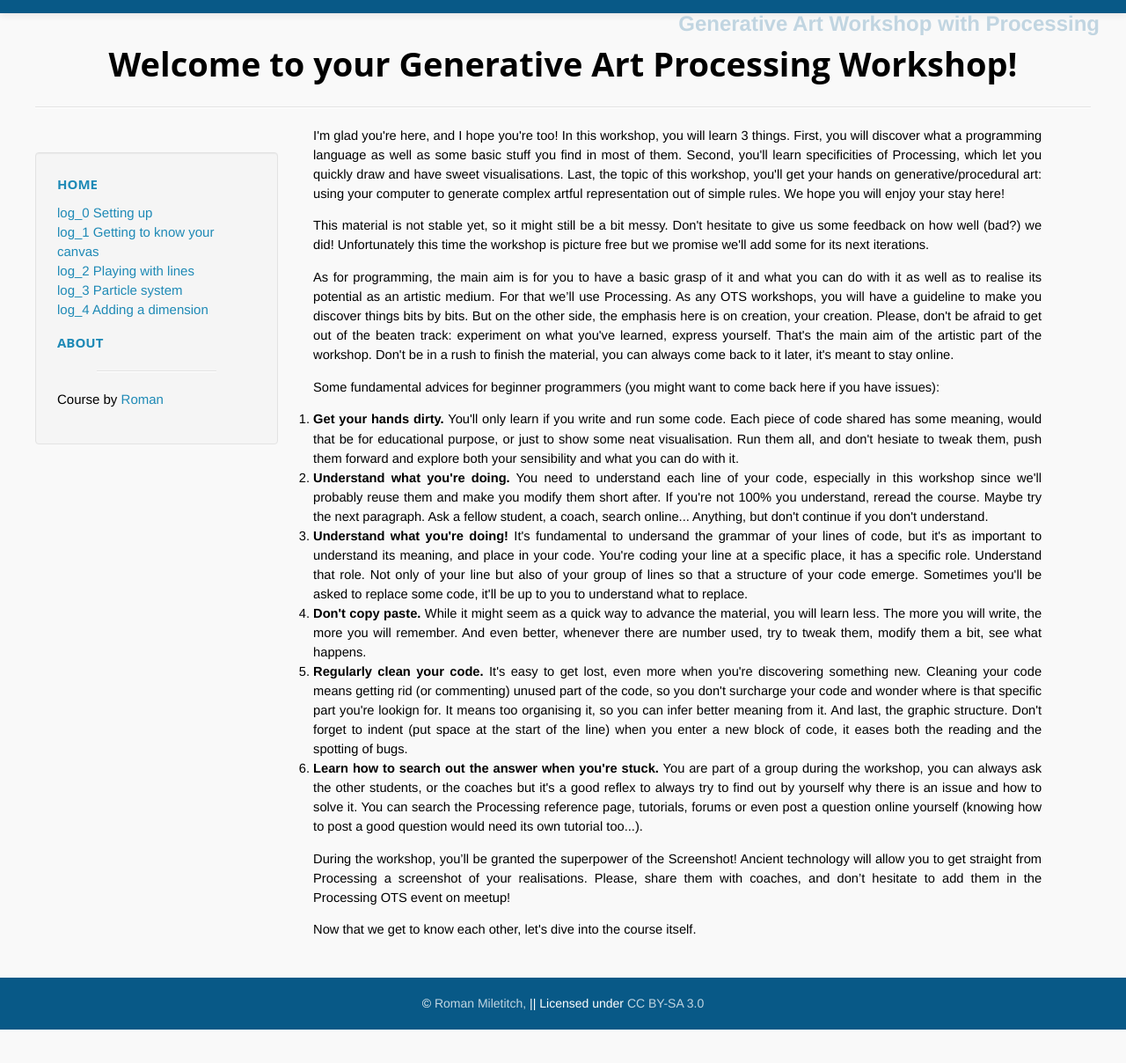
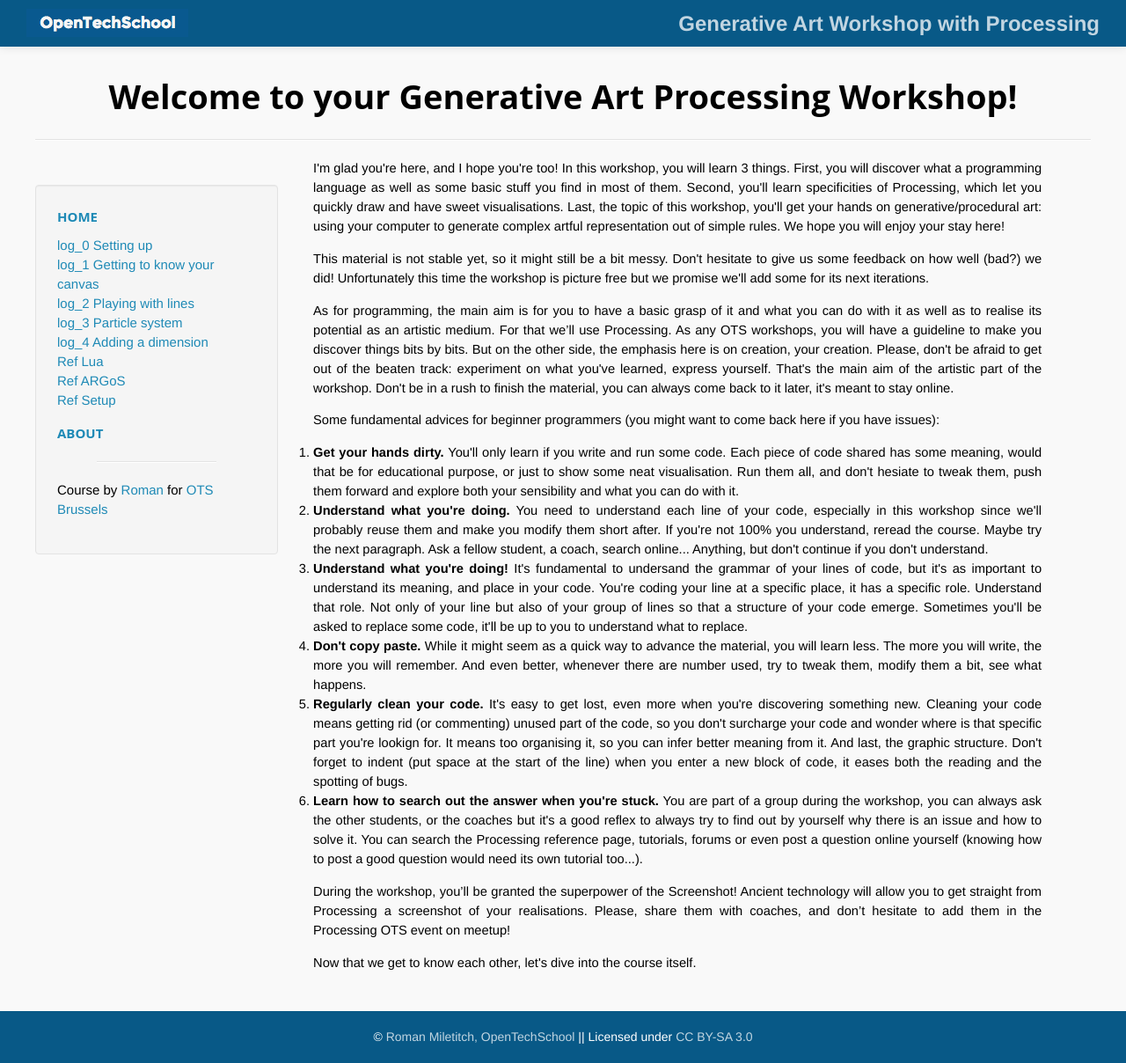
Before and after one commit to OpenTechSchool-Brussels/generative-art-with-processing, a Jekyll site: the page built from index.html, in a window 1280 px wide. Shown: the whole page at 88% size. Built offline with Jekyll 4.4.1, drawn with Linux system fonts in a browser that asks for light colours; Markdown is read by kramdown in place of the engine named in the settings; before the commit the page ends 1170 px from its top, so only the background shows below that.

Commit message:
Update default.html

```diff
--- a/_layouts/default.html
+++ b/_layouts/default.html
@@ -19,7 +19,7 @@
 
         <!-- Header -->
         <div class="header">
-        <!--    <a class="ots" href="http://www.opentechschool.org">OpenTechSchool</a> -->
+            <a class="ots" href="http://www.opentechschool.org">OpenTechSchool</a>
             <a href="{{ site.baseurl }}/" id="titleHeader"> {{ site.title }}</a>
         </div>
 
@@ -35,12 +35,15 @@
                 {% for i in (0..site.pages.size) %} {% for post in site.pages %} {% if post.num == i %}
                     <li><a href="{{ site.baseurl }}{{ post.url }}">log_{{post.num}} {{ post.title }}</a></li>
                 {% endif %} {% endfor %} {% endfor %}
+            	<li><a href="{{ site.baseurl }}/ref_lua.html">Ref Lua</a></li>
+            	<li><a href="{{ site.baseurl }}/ref_argos.html">Ref ARGoS</a></li>
+            	<li><a href="{{ site.baseurl }}/ref_setup.html">Ref Setup</a></li>
             </ul>
 
             <a href="{{ site.baseurl }}/about.html">About</a>
 	    <center><hr width="60%"/></center>
             <p class="madeBy">
-                Course by {% for author in site.data.authors %} <a href="{{ site.baseurl }}/about.html#{{ author.firstname }}"> {{ author.firstname }} </a> {% unless forloop.last %} & {% endunless %} {% endfor %}</a>
+                Course by {% for author in site.data.authors %} <a href="{{ site.baseurl }}/about.html#{{ author.firstname }}"> {{ author.firstname }} </a> {% unless forloop.last %} & {% endunless %} {% endfor %} for <a href="http://www.opentechschool.org/brussels/">OTS Brussels</a>
             </p>
         </div>
 
@@ -53,7 +56,7 @@
 
       <!-- Footer -->
       <div class="footer">
-          <p>© {% for author in site.data.authors %} <a href="{{ site.baseurl }}/about.html#{{ author.firstname }}">{{ author.firstname }} {{ author.lastname }}, </a> {% endfor %} || Licensed under <a href="http://creativecommons.org/licenses/by-sa/3.0/">CC BY-SA 3.0</a>
+          <p>© {% for author in site.data.authors %} <a href="{{ site.baseurl }}/about.html#{{ author.firstname }}">{{ author.firstname }} {{ author.lastname }}, </a> {% endfor %} <a href="http://www.opentechschool.org">OpenTechSchool</a> || Licensed under <a href="http://creativecommons.org/licenses/by-sa/3.0/">CC BY-SA 3.0</a>
           </p>
       </div>
 
```
